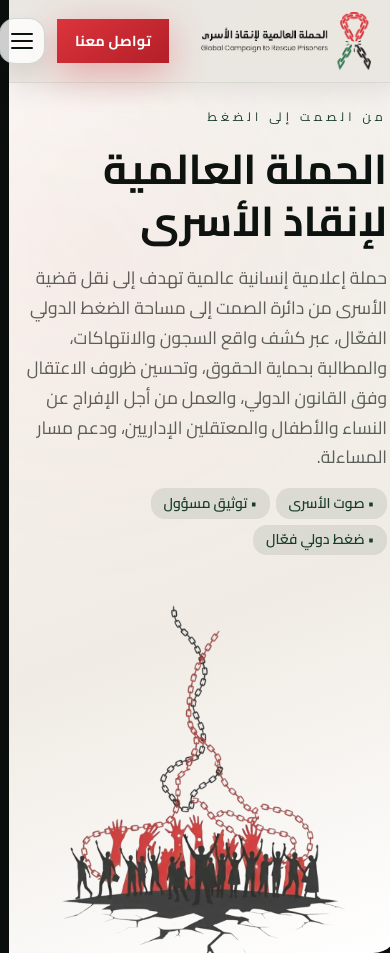
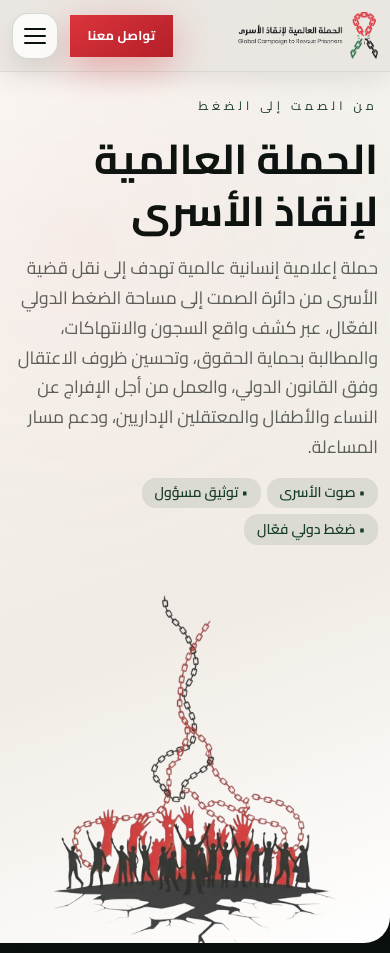
Before and after one commit to imsemoo/global--ampaign, a plain HTML site: page index.html in a window 390 px wide. Shown: the top 953 px of the page. Drawn offline with Linux system fonts and the light colour scheme.

Commit message:
Signed-off-by: Eslam abselnasser <96479431+imsemoo@users.noreply.github.com>

```diff
--- a/assets/css/style.css
+++ b/assets/css/style.css
@@ -491,12 +491,16 @@ body.is-menu-open {
 
 @media (max-width: 420px) {
   .brand img {
-    width: 170px;
+    width: 140px;
   }
 
   .landing-share-btn {
     padding: 0.7rem 1.1rem;
-    font-size: 0.9rem;
+    font-size: 0.8rem;
+  }
+
+  .header-inner {
+    padding: 0;
   }
 }
 
--- a/index.html
+++ b/index.html
@@ -493,13 +493,13 @@
         <div class="contact-card">
           <span class="icon-badge contact-icon"><i class="fab fa-telegram-plane"></i></span>
           <h3>تلغرام</h3>
-          <p><a href="https://t.me/test" target="_blank" rel="noopener noreferrer">@test</a></p>
+          <p><a href="#" rel="noopener noreferrer"> freeprisoners@</a></p>
         </div>
 
         <div class="contact-card">
           <span class="icon-badge contact-icon"><i class="fas fa-phone-alt"></i></span>
           <h3>هاتف</h3>
-          <p><a href="tel:+1234567890">+1234567890</a></p>
+          <p><a href="tel:+970567782329">+970567782329</a></p>
         </div>
       </div>
     </div>
```
